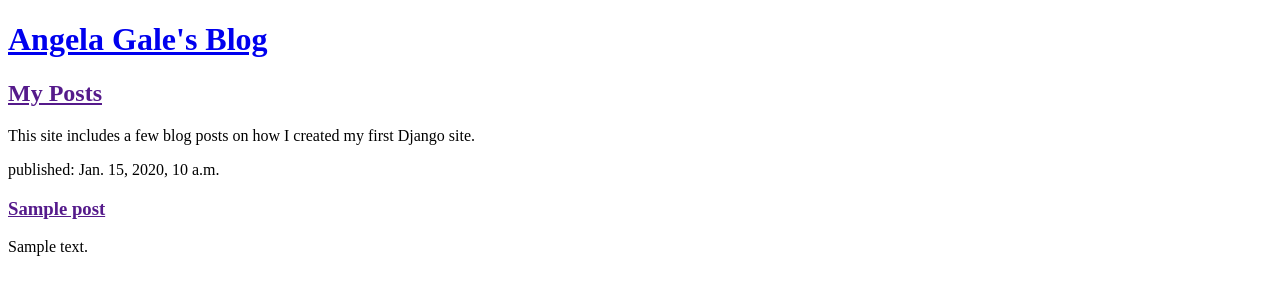
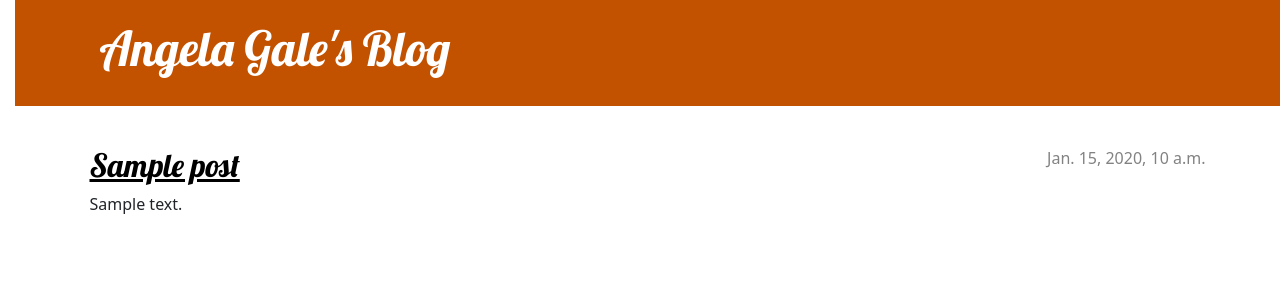
Before and after one commit to angelagale-97/my-first-blog, a Django app: page / in a window 1280 px wide. Shown: the top 300 px of the page. Run offline with Django 5.2, Linux system fonts and the light colour scheme; tables that the repository leaves empty hold one stand-in row (values such as "Sample post").

Commit message:
Added a CSS foler and file and updated post_list.

```diff
--- /dev/null
+++ b/AG_website/blog/static/css/blog.css
@@ -0,0 +1,78 @@
+h1 a, h2 a {
+    color: #C25100;
+    font-family: 'Lobster';
+}
+body {
+    padding-left:15px;
+}
+.page-header {
+    background-color: #C25100;
+    margin-top: 0;
+    margin-bottom: 40px;
+    padding: 20px 20px 20px 40px;
+}
+
+.page-header h1,
+.page-header h1 a,
+.page-header h1 a:visited,
+.page-header h1 a:active {
+    color: #ffffff;
+    font-size: 36pt;
+    text-decoration: none;
+}
+
+h1,
+h2,
+h3,
+h4 {
+    font-family: 'Lobster', cursive;
+}
+
+.date {
+    color: #828282;
+}
+
+.save {
+    float: right;
+}
+
+.post-form textarea,
+.post-form input {
+    width: 100%;
+}
+
+.top-menu,
+.top-menu:hover,
+.top-menu:visited {
+    color: #ffffff;
+    float: right;
+    font-size: 26pt;
+    margin-right: 20px;
+}
+
+.post {
+    margin-bottom: 70px;
+}
+
+.post h2 a,
+.post h2 a:visited {
+    color: #000000;
+}
+
+.post > .date,
+.post > .actions {
+    float: right;
+}
+
+.btn-secondary,
+.btn-secondary:visited {
+    color: #C25100;
+    background: none;
+    border-color: #C25100;
+    margin-left: 15px;
+}
+
+.btn-secondary:hover {
+    color: #FFFFFF;
+    background-color: #C25100;
+}
--- a/AG_website/blog/templates/blog/post_list.html
+++ b/AG_website/blog/templates/blog/post_list.html
@@ -1,22 +1,32 @@
+{% load static %}
 <!DOCTYPE html>
 <html>
     <head>
         <title>Angela's Blog</title>
+        <link rel="stylesheet" href="https://cdn.jsdelivr.net/npm/bootstrap@5.3.3/dist/css/bootstrap.min.css" integrity="sha384-QWTKZyjpPEjISv5WaRU9OFeRpok6YctnYmDr5pNlyT2bRjXh0JMhjY6hW+ALEwIH" crossorigin="anonymous">
+        <link rel="stylesheet" href="https://fonts.googleapis.com/css?family=Lobster&subset=latin,latin-ext">
+        <link rel="stylesheet" href="{% static 'css/blog.css' %}">
     </head>
     <body>
-    <header>
+        <header class="page-header">
+            <div class="container">
                 <h1><a href="/">Angela Gale's Blog</a></h1>
+            </div>
         </header>
-    <header>
-    <h2><a href="">My Posts</a></h2>
-            <p>This site includes a few blog posts on how I created my first Django site.</p>
-    </header>
-    {% for post in posts%}
-        <article>
-            <time>published: {{ post.published_date }}</time>
-            <h3><a href="">{{ post.title }}</a></h3>
+        <main class="container">
+            <div class="row">
+                <div class="col">
+                    {% for post in posts %}
+                        <article class="post">
+                            <time class="date">
+                                {{ post.published_date }}
+                            </time>
+                            <h2><a href="">{{ post.title }}</a></h2>
                             <p>{{ post.text|linebreaksbr }}</p>
                         </article>
                     {% endfor %}
+                </div>
+            </div>
+        </main>
     </body>
 </html>
```
Lines whose indentation alone changed are shown as unchanged.
